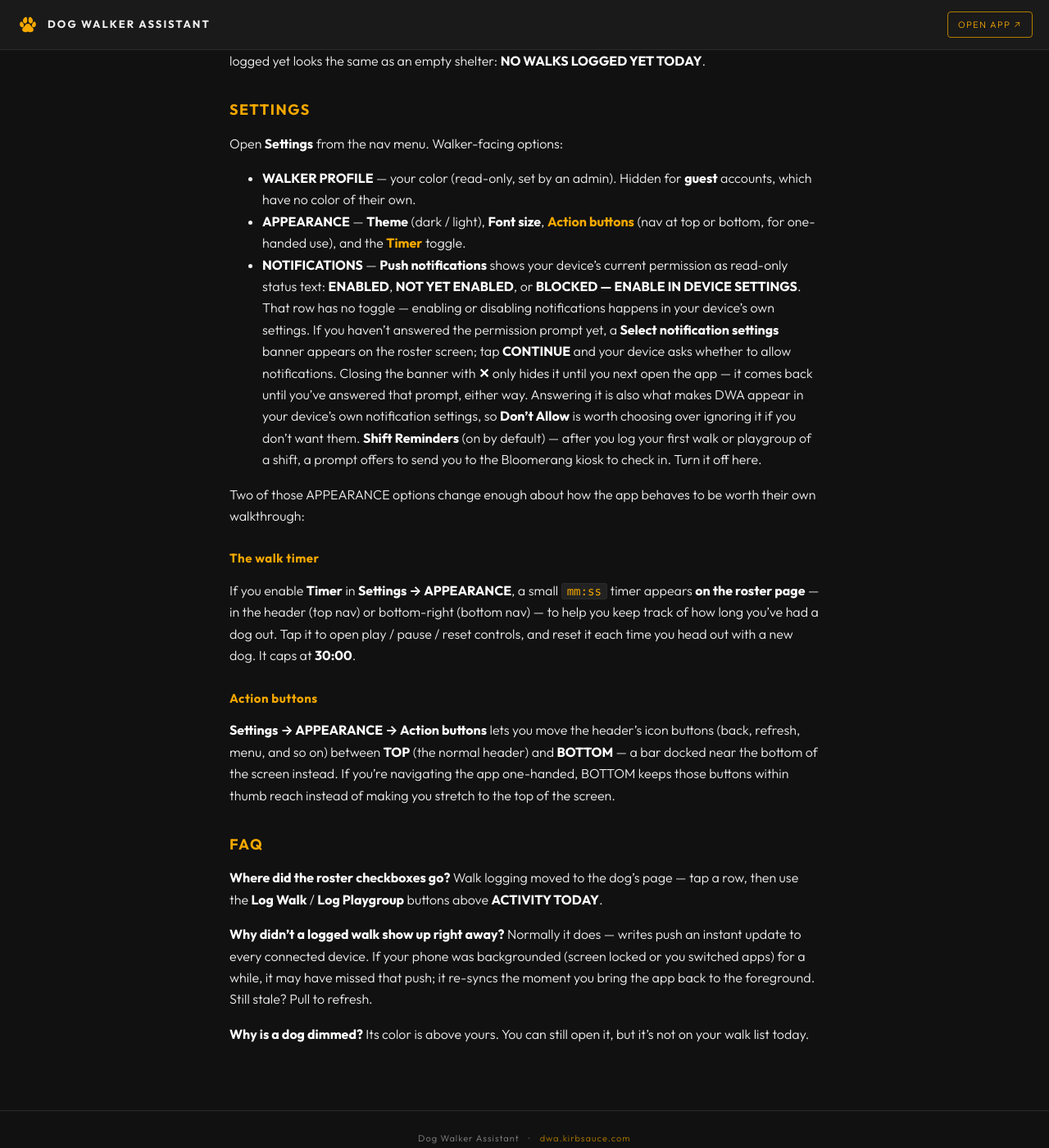
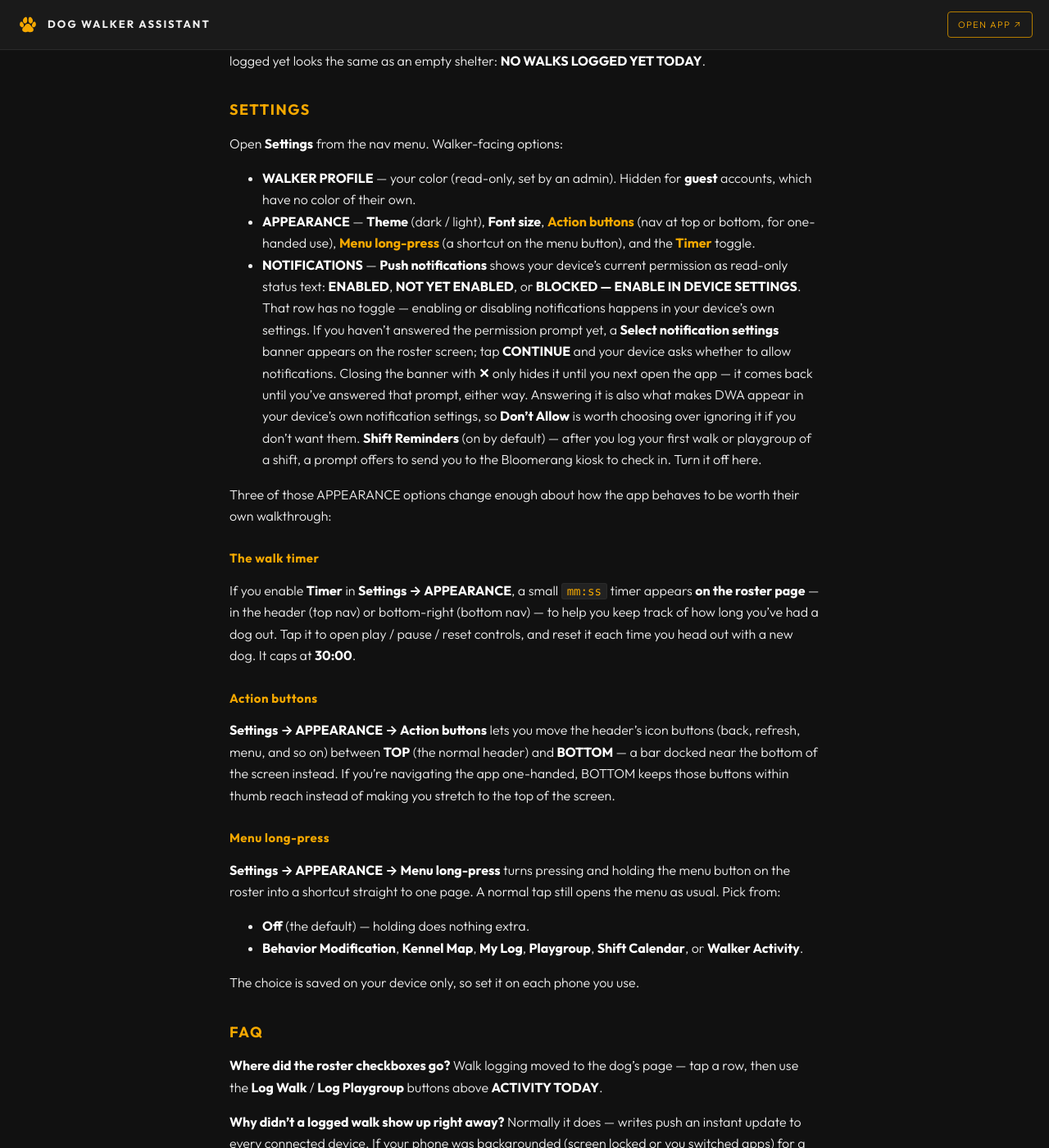
Before and after one commit to kirbsauce/dog-walker-assistant-docs, a Jekyll site: the page built from WALKER.md, in a window 1280 px wide and 1400 px high, scrolled down 10353 px. Shown: the whole window at 82% size. Built offline with Jekyll 4.4.1, drawn with Linux system fonts in a browser that asks for light colours.

Commit message:
Document the Menu long-press setting in the walker guide
Co-Authored-By: Claude Opus 5.5 <noreply@anthropic.com>

```diff
--- a/WALKER.md
+++ b/WALKER.md
@@ -514,7 +514,8 @@ Open **Settings** from the nav menu. Walker-facing options:
   for **guest** accounts, which have no color of their own.
 - **APPEARANCE** — **Theme** (dark / light), **Font size**,
   **[Action buttons](#action-buttons)** (nav at top or bottom, for one-handed
-  use), and the **[Timer](#the-walk-timer)** toggle.
+  use), **[Menu long-press](#menu-long-press)** (a shortcut on the menu
+  button), and the **[Timer](#the-walk-timer)** toggle.
 - **NOTIFICATIONS** — **Push notifications** shows your device's current
   permission as read-only status text: **ENABLED**, **NOT YET ENABLED**, or
   **BLOCKED — ENABLE IN DEVICE SETTINGS**. That row has no toggle — enabling or
@@ -530,7 +531,7 @@ Open **Settings** from the nav menu. Walker-facing options:
   playgroup of a shift, a prompt offers to send you to the Bloomerang kiosk to
   check in. Turn it off here.
 
-Two of those APPEARANCE options change enough about how the app behaves to be
+Three of those APPEARANCE options change enough about how the app behaves to be
 worth their own walkthrough:
 
 ### The walk timer
@@ -549,6 +550,18 @@ buttons (back, refresh, menu, and so on) between **TOP** (the normal header) and
 navigating the app one-handed, BOTTOM keeps those buttons within thumb reach
 instead of making you stretch to the top of the screen.
 
+### Menu long-press
+
+**Settings → APPEARANCE → Menu long-press** turns pressing and holding the menu
+button on the roster into a shortcut straight to one page. A normal tap still
+opens the menu as usual. Pick from:
+
+- **Off** (the default) — holding does nothing extra.
+- **Behavior Modification**, **Kennel Map**, **My Log**, **Playgroup**,
+  **Shift Calendar**, or **Walker Activity**.
+
+The choice is saved on your device only, so set it on each phone you use.
+
 ## FAQ
 
 **Where did the roster checkboxes go?** Walk logging moved to the dog's page —
```
